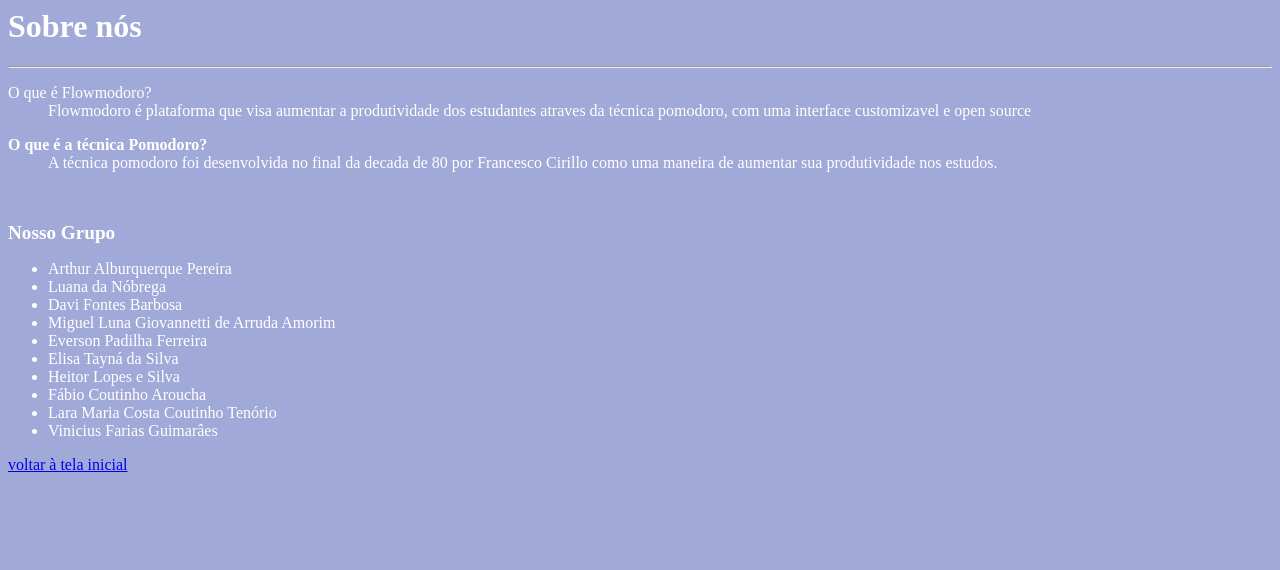
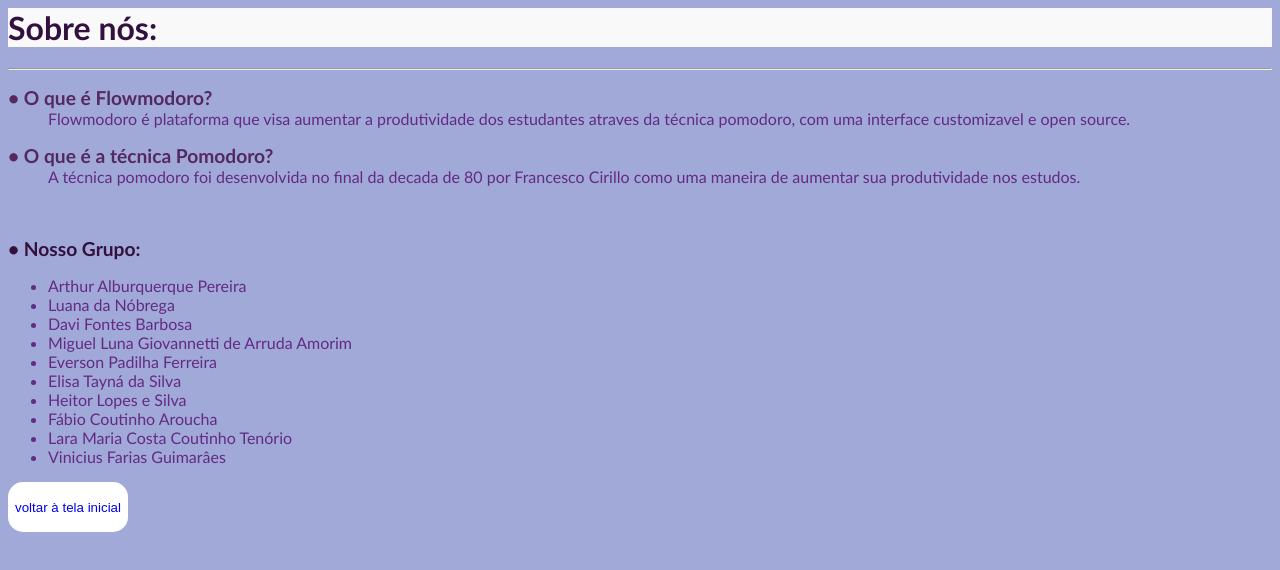
Before and after one commit to SrDoppelganger/flowmodoro, a plain HTML site: page aboutUs.html in a window 1280 px wide. Drawn offline with Linux system fonts and the light colour scheme.

Commit message:
add HTML + CSS

```diff
--- a/aboutUs.html
+++ b/aboutUs.html
@@ -7,19 +7,37 @@
     <link rel="stylesheet" href="index.css">
 </head>
 <body>
-    <h1>Sobre nós</h1>
+
+    <div class="tres"></div>
+
+
+    <div class="page-header">
+        <header id="header-cor">
+            <h1 id="cor-fonte">Sobre nós:</h1>
+        <style>
+            body {
+                font-family: "Trebuchet MS", Helvetica, sans-serif;
+            }
+        </style>
+        </header>
+    </div>
+
     <hr>
     <dl>
-        <dt>O que é Flowmodoro?</dt>
-        <dd>Flowmodoro é plataforma que visa aumentar a produtividade dos estudantes atraves da técnica pomodoro, com uma interface customizavel e open source </dd>
+        <dt id="título-cor"><big><b> • O que é Flowmodoro?
+        </b></big></dt>
+        <dd id="cor-texto">Flowmodoro é plataforma que visa aumentar a produtividade dos estudantes atraves da técnica pomodoro, com uma interface customizavel e open source. </dd>
     </dl>
+
     <dl>
-    <dt><b>O que é a técnica Pomodoro?</b></dt>
-    <dd>A técnica pomodoro foi desenvolvida no final da decada de 80 por Francesco Cirillo como uma maneira de aumentar sua produtividade nos estudos.</dd>
+    <dt id="título-cor">
+        <big><b> • O que é a técnica Pomodoro?</b></dt></big></dt>
+    <dd id="cor-texto">A técnica pomodoro foi desenvolvida no final da decada de 80 por Francesco Cirillo como uma maneira de aumentar sua produtividade nos estudos. </dd>
     </dl>
     <br>
-    <p><big><b>Nosso Grupo</b></big></p>
-    <ul>
+
+    <p id="cor-fonte"><big><b> • Nosso Grupo:</b></big></p>
+    <ul id="cor-texto">
         <li>Arthur Alburquerque Pereira</li>
         <li>Luana da Nóbrega</li>
         <li>Davi Fontes Barbosa</li>
@@ -32,9 +50,33 @@
         <li>Vinicius Farias Guimarâes</li>
     </ul>
 
+
+
+    <section>
+        <button class="button as link">
     <a href="index.html" target="_self">
         voltar à tela inicial
     </a>
+
+    <style>
+        button {
+            background-color: rgb(255, 255, 255);
+            color:rgba(118, 123, 146, 0.911);
+            border: none;
+            height: 50px;
+            width: 120px;
+            border-radius: 15px;
+            cursor: pointer;
+            align-items: center;
+        }
+
+        button:hover {
+            background-color:rgba(176, 181, 203, 0.911);
+            transition: 0.7s;
+        }
+       </style>
+        </button>
+    </section>
 
 
 
--- a/index.css
+++ b/index.css
@@ -13,3 +13,34 @@
 dl{
     color: white;
 }
+
+.text-center{
+    text-align: center;
+}
+
+.titulo-principal {
+    text-align: center;
+}
+#título-cor {
+    color: rgb(84, 41, 98);
+}
+
+a:link, a:visited {
+	text-decoration: none
+	}
+a:hover {
+	text-decoration: underline;
+	color: rgb(255, 255, 255)
+	}
+a:active {
+	text-decoration: none
+	}
+    #header-cor{
+        background: rgb(249, 249, 249);
+    }
+    #cor-fonte{
+        color:rgb(51, 17, 62);
+    }
+    #cor-texto{
+        color: rgb(100, 42, 132);
+    }
```
Also changed, not shown: contact.html (+40 -10 lines), index.html (+81 -8 lines), aboutUs.css (added).
